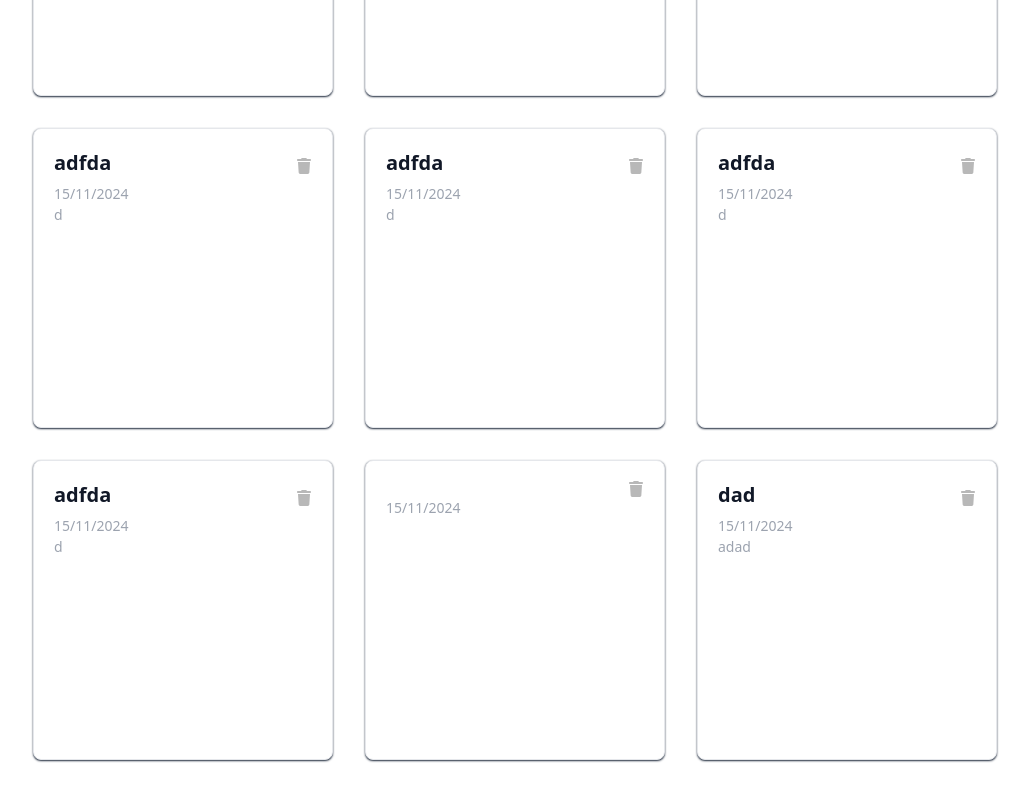
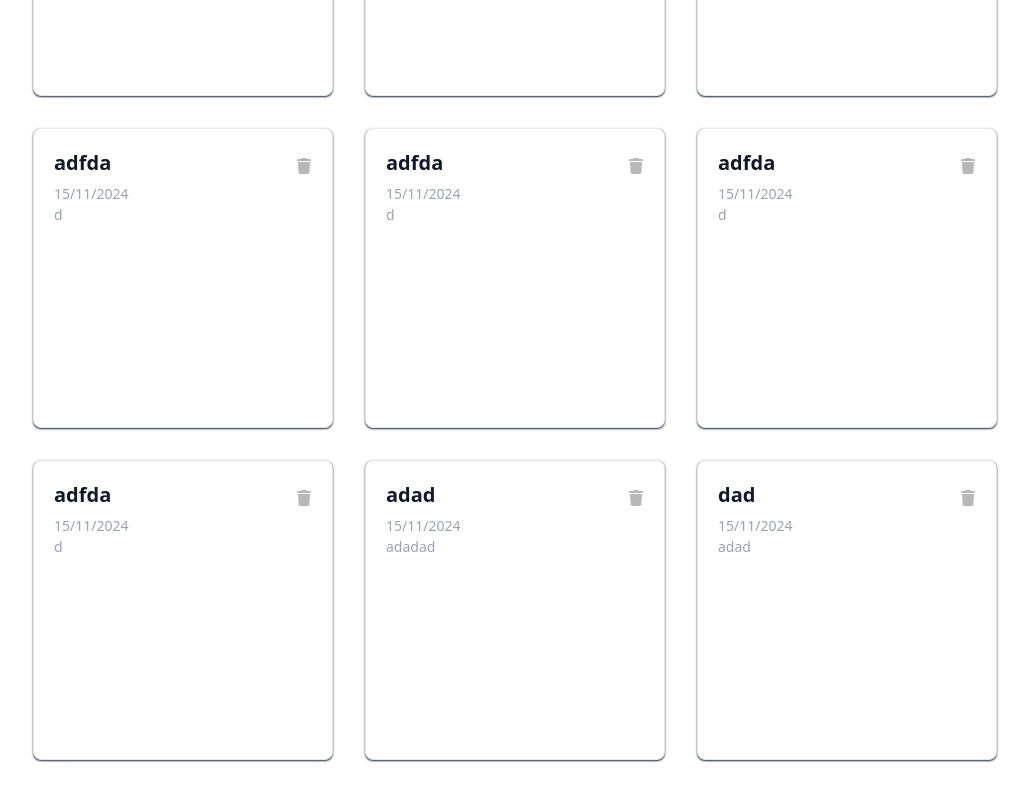
Before and after one commit to Heriiniiaina/Notes_App, a React (Vite) app: page / in a window 1280 px wide. Shown: the part 1067-1867 px from the top of the page, without its empty margins (125-1154 px from the left). Built offline with nearby package versions, Linux system fonts and the light colour scheme; data requests are answered from the project's data file.

Commit message:
fix navigation

```diff
--- a/db.json
+++ b/db.json
@@ -80,8 +80,8 @@
     },
     {
       "id": "4a60",
-      "title": "",
-      "content": "",
+      "title": "adad",
+      "content": "adadad",
       "created_at": "15/11/2024"
     },
     {
--- a/src/containers/NoteList.tsx
+++ b/src/containers/NoteList.tsx
@@ -2,10 +2,12 @@ import React from 'react'
 import { useSelector } from 'react-redux'
 import { RootState } from '../store'
 import TextCard from '../components/TextCard/TextCard'
+import { Navigate, useNavigate } from 'react-router-dom'
 
 
 
 const NoteList = () => {
+  const naviagte =useNavigate()
     const noteList = useSelector((store:RootState)=>store.NOTE.noteList)
   return (
     <div className='flex justify-center flex-row w-full flex-wrap'>
@@ -13,7 +15,7 @@ const NoteList = () => {
             noteList.map((note)=>{
                 return <div key={note.id} className='m-4 '>
                     <TextCard title={note.title} subtitle={note.created_at} content={note.content}
-                     onClick={()=>alert("s") } onClickTrash={()=> alert("del")}/>
+                     onClick={()=>naviagte("/note/"+note.id) } onClickTrash={()=> alert("del")}/>
                 </div>
             })
         }
```
